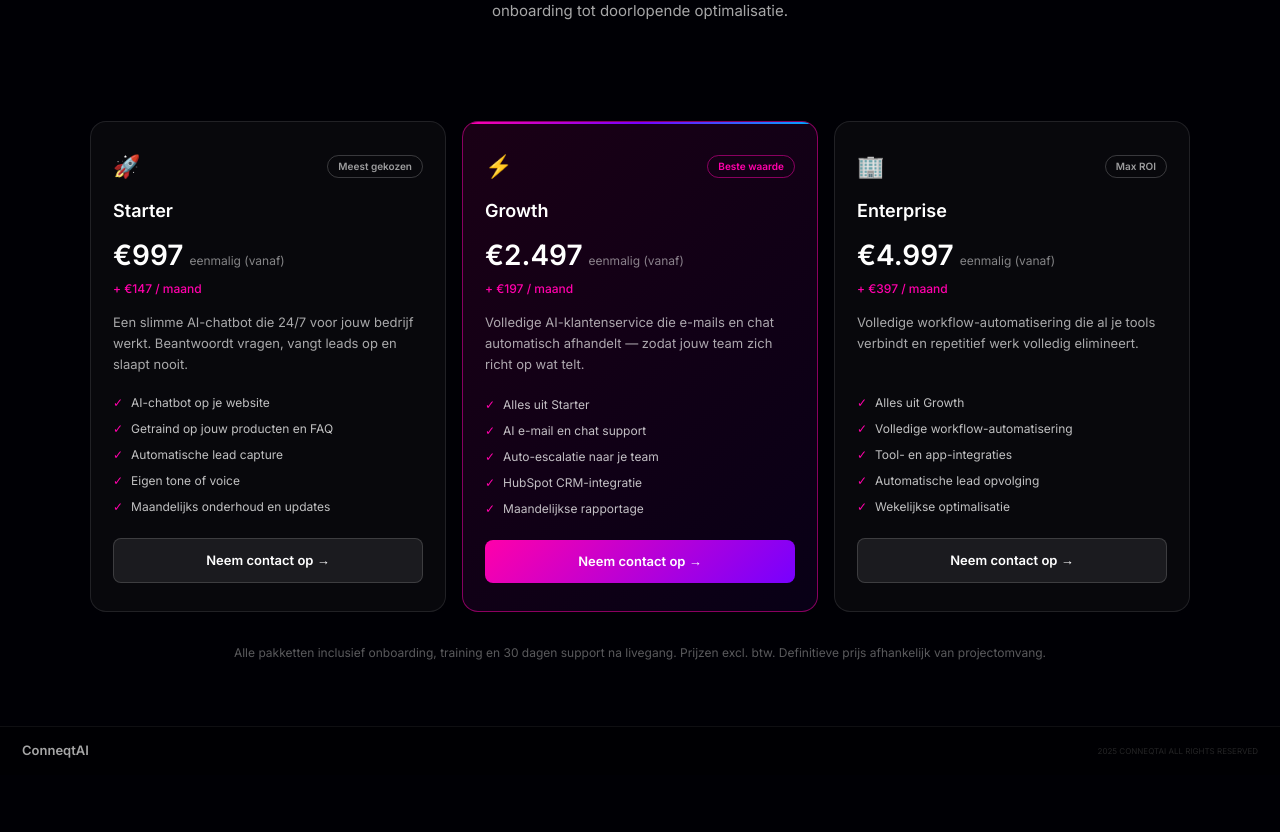
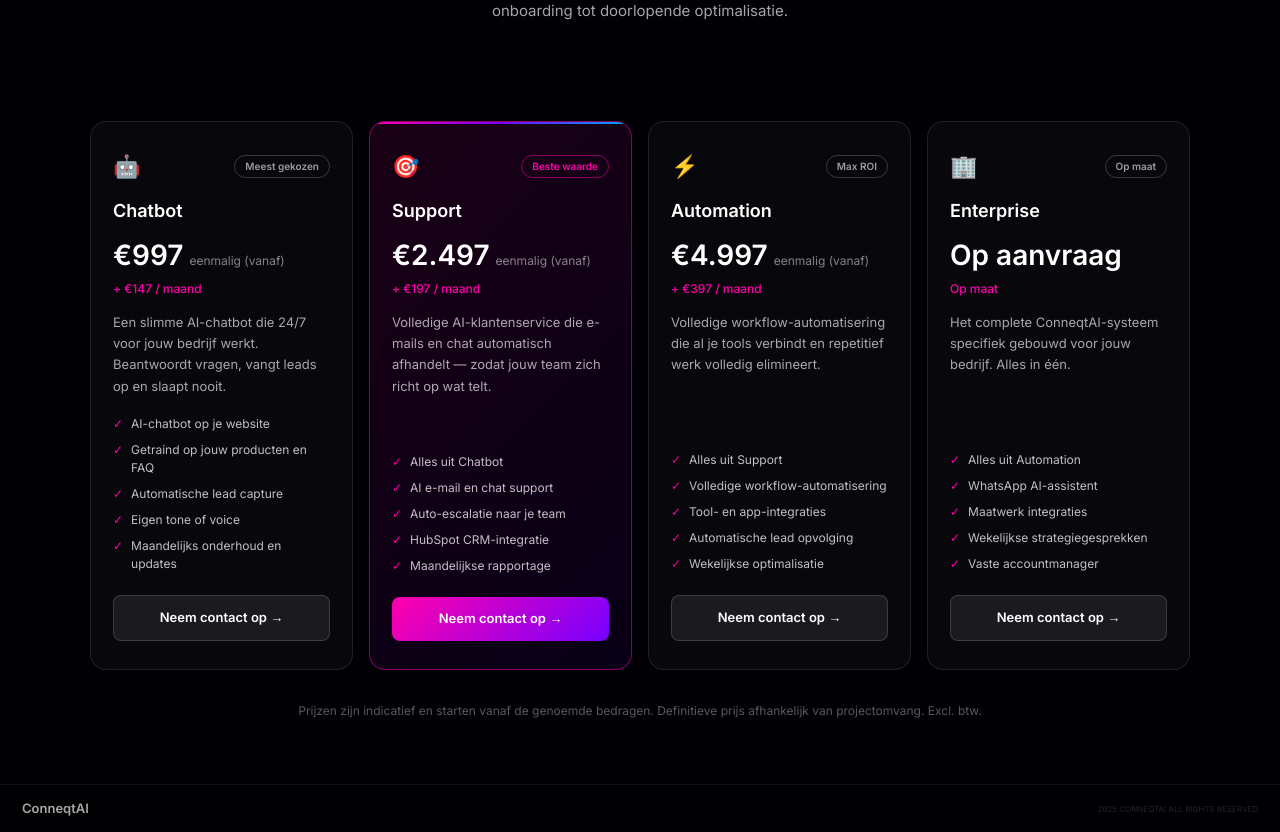
Before and after one commit to wesroord/conneqtai-website, a Next.js app: page /nl/pricing in a window 1280 px wide. Shown: the part 380-1212 px from the top of the page. Before the commit the page ends 1155 px from the top, so only its background shows below. Built offline with nearby package versions, Linux system fonts and the light colour scheme.

Commit message:
fix: NL pricing 4 kolommen zoals .com

```diff
--- a/components/sections/nl/PricingCardsNL.tsx
+++ b/components/sections/nl/PricingCardsNL.tsx
@@ -1,13 +1,14 @@
 const P=[
-  {i:"🚀",n:"Starter",t:"Meest gekozen",p:"997",m:"147",d:"Een slimme AI-chatbot die 24/7 voor jouw bedrijf werkt. Beantwoordt vragen, vangt leads op en slaapt nooit.",f:["AI-chatbot op je website","Getraind op jouw producten en FAQ","Automatische lead capture","Eigen tone of voice","Maandelijks onderhoud en updates"],h:false},
-  {i:"⚡",n:"Growth",t:"Beste waarde",p:"2.497",m:"197",d:"Volledige AI-klantenservice die e-mails en chat automatisch afhandelt — zodat jouw team zich richt op wat telt.",f:["Alles uit Starter","AI e-mail en chat support","Auto-escalatie naar je team","HubSpot CRM-integratie","Maandelijkse rapportage"],h:true},
-  {i:"🏢",n:"Enterprise",t:"Max ROI",p:"4.997",m:"397",d:"Volledige workflow-automatisering die al je tools verbindt en repetitief werk volledig elimineert.",f:["Alles uit Growth","Volledige workflow-automatisering","Tool- en app-integraties","Automatische lead opvolging","Wekelijkse optimalisatie"],h:false},
+  {i:"🤖",n:"Chatbot",t:"Meest gekozen",p:"997",m:"147",d:"Een slimme AI-chatbot die 24/7 voor jouw bedrijf werkt. Beantwoordt vragen, vangt leads op en slaapt nooit.",f:["AI-chatbot op je website","Getraind op jouw producten en FAQ","Automatische lead capture","Eigen tone of voice","Maandelijks onderhoud en updates"],h:false},
+  {i:"🎯",n:"Support",t:"Beste waarde",p:"2.497",m:"197",d:"Volledige AI-klantenservice die e-mails en chat automatisch afhandelt — zodat jouw team zich richt op wat telt.",f:["Alles uit Chatbot","AI e-mail en chat support","Auto-escalatie naar je team","HubSpot CRM-integratie","Maandelijkse rapportage"],h:true},
+  {i:"⚡",n:"Automation",t:"Max ROI",p:"4.997",m:"397",d:"Volledige workflow-automatisering die al je tools verbindt en repetitief werk volledig elimineert.",f:["Alles uit Support","Volledige workflow-automatisering","Tool- en app-integraties","Automatische lead opvolging","Wekelijkse optimalisatie"],h:false},
+  {i:"🏢",n:"Enterprise",t:"Op maat",p:"Op aanvraag",m:"",d:"Het complete ConneqtAI-systeem specifiek gebouwd voor jouw bedrijf. Alles in één.",f:["Alles uit Automation","WhatsApp AI-assistent","Maatwerk integraties","Wekelijkse strategiegesprekken","Vaste accountmanager"],h:false},
 ];
 export default function PricingCardsNL(){
   return(
     <section style={{padding:"48px 24px 64px",background:"#000005"}}>
       <div style={{maxWidth:1100,margin:"0 auto"}}>
-        <div style={{display:"grid",gridTemplateColumns:"repeat(auto-fit,minmax(min(100%,280px),1fr))",gap:"16px"}}>
+        <div style={{display:"grid",gridTemplateColumns:"repeat(auto-fit,minmax(min(100%,240px),1fr))",gap:"16px"}}>
           {P.map(p=>(
             <div key={p.n} style={{padding:"28px 22px",borderRadius:"16px",border:p.h?"1px solid rgba(255,0,170,.5)":"1px solid rgba(255,255,255,.1)",background:p.h?"linear-gradient(135deg,rgba(255,0,170,.1),rgba(119,0,255,.07))":"rgba(255,255,255,.03)",position:"relative",overflow:"hidden",display:"flex",flexDirection:"column"}}>
               {p.h&&<div style={{position:"absolute",top:0,left:0,right:0,height:"2px",background:"linear-gradient(90deg,#ff00aa,#7700ff,#00aaff)"}}/>}
@@ -17,20 +18,20 @@ export default function PricingCardsNL(){
               </div>
               <div style={{fontFamily:"'Inter',sans-serif",fontSize:"18px",fontWeight:700,color:"#fff",marginBottom:"10px"}}>{p.n}</div>
               <div style={{marginBottom:"4px",display:"flex",alignItems:"baseline",gap:"6px"}}>
-                <span style={{fontFamily:"'Inter',sans-serif",fontSize:"28px",fontWeight:700,color:"#fff"}}>{"€"+p.p}</span>
-                <span style={{fontSize:"12px",color:"rgba(255,255,255,.5)"}}>eenmalig (vanaf)</span>
+                <span style={{fontFamily:"'Inter',sans-serif",fontSize:"28px",fontWeight:700,color:"#fff"}}>{p.p==="Op aanvraag"?p.p:"€"+p.p}</span>
+                {p.p!=="Op aanvraag"&&<span style={{fontSize:"12px",color:"rgba(255,255,255,.5)"}}>eenmalig (vanaf)</span>}
               </div>
-              <div style={{fontFamily:"'Inter',sans-serif",fontSize:"12px",color:"#ff00aa",marginBottom:"14px",fontWeight:500}}>{"+ €"+p.m+" / maand"}</div>
+              <div style={{fontFamily:"'Inter',sans-serif",fontSize:"12px",color:"#ff00aa",marginBottom:"14px",fontWeight:500}}>{p.m?"+ €"+p.m+" / maand":"Op maat"}</div>
               <p style={{fontSize:"13px",color:"rgba(255,255,255,.65)",lineHeight:1.65,marginBottom:"18px",flex:1}}>{p.d}</p>
               <div style={{display:"flex",flexDirection:"column",gap:"8px",marginBottom:"22px"}}>
                 {p.f.map(x=>(<div key={x} style={{display:"flex",gap:"8px",fontSize:"12px",color:"rgba(255,255,255,.75)"}}><span style={{color:"#ff00aa",flexShrink:0}}>✓</span>{x}</div>))}
               </div>
-              <a href={"mailto:hello@conneqtai.com?subject=Interesse in het "+p.n+" pakket&body=Hallo ConneqtAI,%0D%0A%0D%0AIk heb interesse in het "+p.n+" pakket (€"+p.p+" eenmalig + €"+p.m+"/maand).%0D%0A%0D%0AKun je contact met mij opnemen?%0D%0A%0D%0AMet vriendelijke groet,"} style={{display:"block",textAlign:"center",padding:"12px 16px",borderRadius:"8px",background:p.h?"linear-gradient(135deg,#ff00aa,#7700ff)":"rgba(255,255,255,.08)",border:p.h?"none":"1px solid rgba(255,255,255,.15)",color:"#fff",textDecoration:"none",fontFamily:"'Inter',sans-serif",fontSize:"13px",fontWeight:600}}>Neem contact op →</a>
+              <a href={"mailto:hello@conneqtai.com?subject=Interesse in het "+p.n+" pakket&body=Hallo ConneqtAI,%0D%0A%0D%0AIk heb interesse in het "+p.n+" pakket.%0D%0A%0D%0AKun je contact met mij opnemen?%0D%0A%0D%0AMet vriendelijke groet,"} style={{display:"block",textAlign:"center",padding:"12px 16px",borderRadius:"8px",background:p.h?"linear-gradient(135deg,#ff00aa,#7700ff)":"rgba(255,255,255,.08)",border:p.h?"none":"1px solid rgba(255,255,255,.15)",color:"#fff",textDecoration:"none",fontFamily:"'Inter',sans-serif",fontSize:"13px",fontWeight:600}}>Neem contact op →</a>
             </div>
           ))}
         </div>
         <div style={{textAlign:"center",marginTop:"32px",fontFamily:"'Inter',sans-serif",fontSize:"12px",color:"rgba(255,255,255,.35)"}}>
-          Alle pakketten inclusief onboarding, training en 30 dagen support na livegang. Prijzen excl. btw. Definitieve prijs afhankelijk van projectomvang.
+          Prijzen zijn indicatief en starten vanaf de genoemde bedragen. Definitieve prijs afhankelijk van projectomvang. Excl. btw.
         </div>
       </div>
     </section>
```
